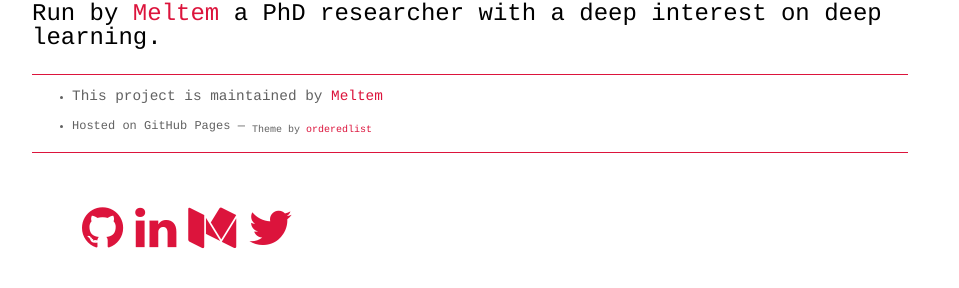
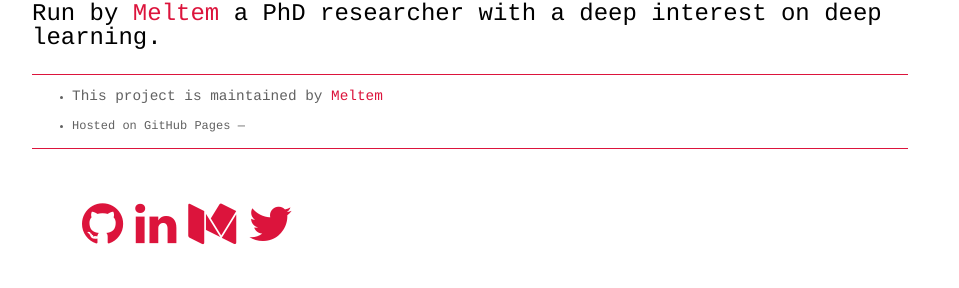
Before and after one commit to inantubek/meltemiatay.github.io, a Jekyll site: the page built from index.html, in a window 1280 px wide. Shown: the part 363-651 px from the top of the page, without its empty margins (160-1119 px from the left). Built offline with Jekyll 4.4.1, drawn with Linux system fonts in a browser that asks for light colours; nearby versions of some CDN libraries.

Commit message:
Update default.html

```diff
--- a/_layouts/default.html
+++ b/_layouts/default.html
@@ -30,7 +30,7 @@
 <div class="footer">
   <ul>
   <li><p>This project is maintained by <a href="https://github.com/meltemiatay">Meltem</a></p></li>
-  <li><p><small>Hosted on GitHub Pages &mdash; <sub>Theme by <a href="https://github.com/orderedlist">orderedlist</sub></a></small></p></li>
+  <li><p><small>Hosted on GitHub Pages &mdash; </small></p></li>
   </ul>
 </div>
 <div class="icons">
```
